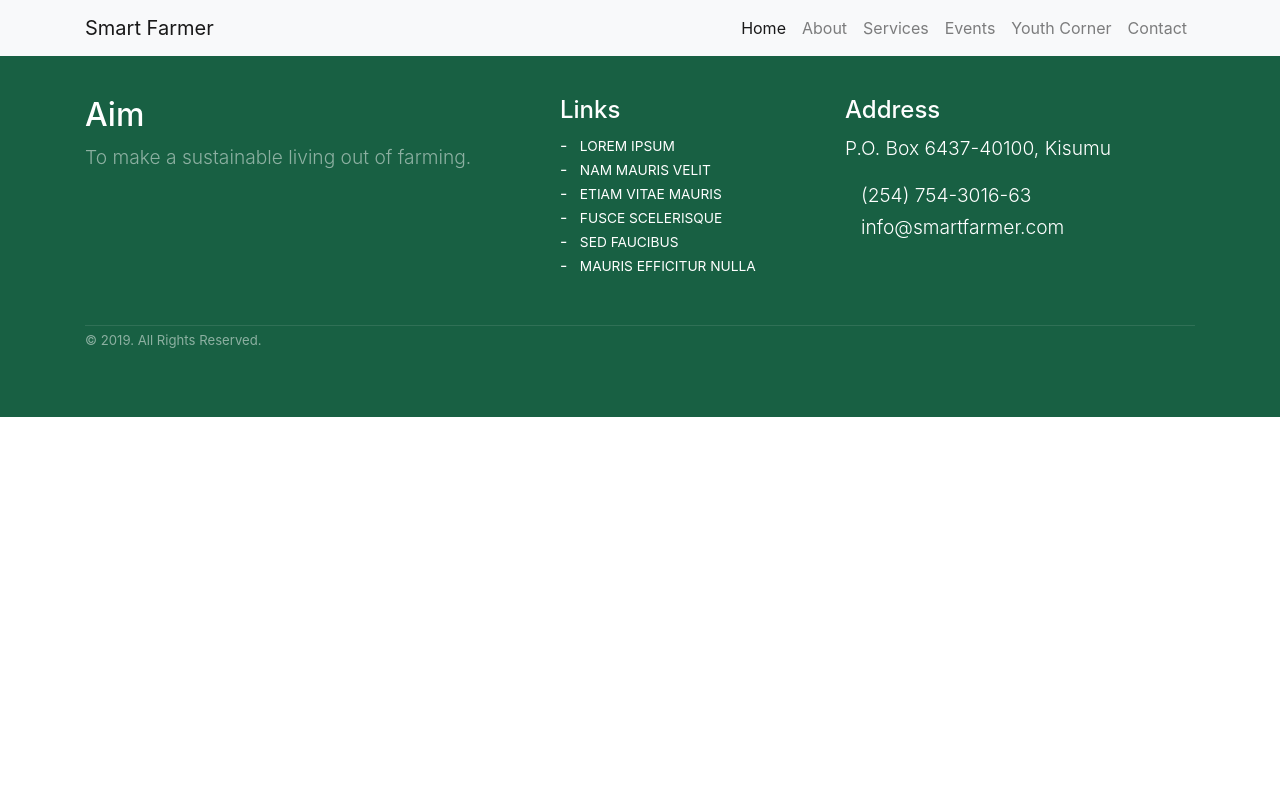
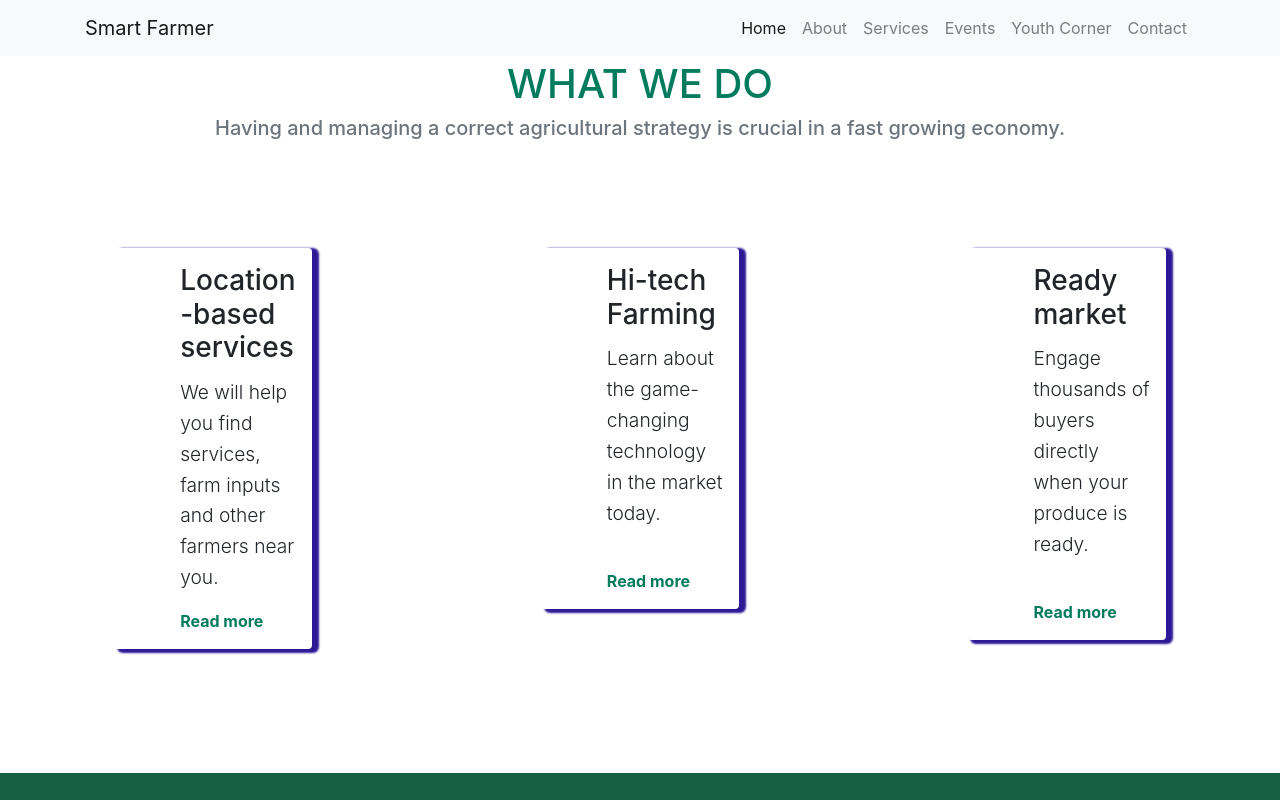
Before and after one commit to nyatindopatrick/smart-farmer, a React app: page /services in a window 1280 px wide. Shown: the top 800 px of the page. Built offline with nearby package versions, Linux system fonts and the light colour scheme; some icons are missing.

Commit message:
adding contacts and services components

```diff
--- a/src/client/App.js
+++ b/src/client/App.js
@@ -4,6 +4,8 @@ import Home from './components/Home/index';
 import About from './components/About/About';
 import YouthCorner from './components/youthCorner/youthCorner';
 import Events from './components/Events/Events';
+import Contact from "./components/Contact/Contact";
+import Services from './components/Services/Services';
 import './app.css';
 import './card.css';
 import Footer from './components/Footer/Footer';
@@ -19,6 +21,8 @@ const App = () => {
         <Route path='/about' exact component={About} />
         <Route path='/youthcorner' exact component={YouthCorner} />
         <Route path='/events' exact component={Events} />
+        <Route path='/contact' exact component={Contact} />
+        <Route path='/services' exact component={Services} />
       </Switch>
       <Footer />
     </Router>
--- a/src/client/app.css
+++ b/src/client/app.css
@@ -1958,3 +1958,83 @@ a.btn-card {
     color: #fff;
 }
     /* End card section */
+
+/*Services */
+@import url('https://maxcdn.bootstrapcdn.com/font-awesome/4.7.0/css/font-awesome.min.css');
+section{
+	padding: 60px 0;
+}
+section .section-title{
+	text-align:center;
+	color:#007b5e;
+	margin-bottom:50px;
+	text-transform:uppercase;
+}
+#what-we-do{
+	background:#ffffff;
+}
+#what-we-do .card{
+	padding: 1rem!important;
+	border: none;
+	margin-bottom:1rem;
+	-webkit-transition: .5s all ease;
+	-moz-transition: .5s all ease;
+	transition: .5s all ease;
+}
+#what-we-do .card:hover{
+	-webkit-box-shadow: 5px 7px 9px -4px rgb(158, 158, 158);
+	-moz-box-shadow: 5px 7px 9px -4px rgb(158, 158, 158);
+	box-shadow: 5px 7px 9px -4px rgb(158, 158, 158);
+}
+#what-we-do .card .card-block{
+	padding-left: 50px;
+    position: relative;
+}
+#what-we-do .card .card-block a{
+	color: #007b5e !important;
+	font-weight:700;
+	text-decoration:none;
+}
+#what-we-do .card .card-block a i{
+	display:none;
+
+}
+#what-we-do .card:hover .card-block a i{
+	display:inline-block;
+	font-weight:700;
+
+}
+#what-we-do .card .card-block:before{
+	font-family: FontAwesome;
+    position: absolute;
+    font-size: 39px;
+    color: #007b5e;
+    left: 0;
+	-webkit-transition: -webkit-transform .2s ease-in-out;
+    transition:transform .2s ease-in-out;
+}
+#what-we-do .card .block-1:before{
+    content: "\f0e7";
+}
+#what-we-do .card .block-2:before{
+    content: "\f0eb";
+}
+#what-we-do .card .block-3:before{
+    content: "\f00c";
+}
+#what-we-do .card .block-4:before{
+    content: "\f209";
+}
+#what-we-do .card .block-5:before{
+    content: "\f0a1";
+}
+#what-we-do .card .block-6:before{
+    content: "\f218";
+}
+#what-we-do .card:hover .card-block:before{
+	-webkit-transform: rotate(360deg);
+	transform: rotate(360deg);
+	-webkit-transition: .5s all ease;
+	-moz-transition: .5s all ease;
+	transition: .5s all ease;
+}
--- /dev/null
+++ b/src/client/components/Contact/Contact.js
@@ -0,0 +1,49 @@
+import React from 'react';
+
+const Contact = () => {
+    return(
+        <div className="container">
+
+<h3 className="text-center">Contact us</h3><br />
+
+<div className="row">
+  <div className="col-md-8">
+      <form action="/post" method="post">
+        <input className="form-control" name="name" placeholder="Name..." /><br />
+        <input className="form-control" name="phone" placeholder="Phone..." /><br />
+        <input className="form-control" name="email" placeholder="E-mail..." /><br />
+        <textarea className="form-control" name="text" placeholder="How can we help you?" style={{height:"150px"}}>
+        </textarea><br />
+        <input className="btn btn-primary" type="submit" value="Send" /><br /><br />
+      </form>
+  </div>
+  <div className="col-md-4">
+    <b>Customer service:</b> <br />
+    Phone: 0799820090<br />
+    E-mail: <a href="mailto:support@mysite.com">support@gmail.com</a><br />
+    <br /><br />
+    <b>Headquarter:</b><br />
+    Company Inc, <br />
+    Okore drive 3<br />
+    55001 Kisumu, Kenya<br />
+    Phone: 0799820090<br />
+    <a href="mailto:usa@mysite.com">smartfarmer@gmail.com</a><br />
+
+
+    <br /><br />
+    <b>Kakamega:</b><br />
+    Company Kach Ltd, <br />
+    25/F.168 Msandu<br />
+    Fish Street, Kakamega<br />
+    Phone: 0718714785<br />
+    <a href="mailto:hk@mysite.com">kakamega@mysite.com</a><br />
+
+
+  </div>
+</div>
+
+</div>
+    );
+};
+
+export default Contact;
--- /dev/null
+++ b/src/client/components/Services/Services.js
@@ -0,0 +1,41 @@
+import React from 'react'
+
+export default function Services() {
+    return (
+        <section id="what-we-do">
+            <div class="container-fluid">
+                <h2 class="section-title mb-2 h1">What we do</h2>
+                <p class="text-center text-muted h5">Having and managing a correct agricultural strategy is crucial in a fast growing economy.</p>
+                <div class="row mt-5">
+                    <div class="col-xs-12 col-sm-6 col-md-4 col-lg-4 col-xl-4">
+                        <div class="card">
+                            <div class="card-block block-1">
+                                <h3 class="card-title">Location-based services</h3>
+                                <p class="card-text">We will help you find services, farm inputs and other farmers near you.</p>
+                                <a href="javascript:void();" title="Read more" class="read-more" >Read more<i class="fa fa-angle-double-right ml-2"></i></a>
+                            </div>
+                        </div>
+                    </div>
+                    <div class="col-xs-12 col-sm-6 col-md-4 col-lg-4 col-xl-4">
+                        <div class="card">
+                            <div class="card-block block-2">
+                                <h3 class="card-title">Hi-tech Farming</h3>
+                                <p class="card-text">Learn about the game-changing technology in the market today.</p><br />
+                                <a href="javascript:void();" title="Read more" class="read-more" >Read more<i class="fa fa-angle-double-right ml-2"></i></a>
+                            </div>
+                        </div>
+                    </div>
+                    <div class="col-xs-12 col-sm-6 col-md-4 col-lg-4 col-xl-4">
+                        <div class="card">
+                            <div class="card-block block-3">
+                                <h3 class="card-title">Ready market</h3>
+                                <p class="card-text">Engage thousands of buyers directly when your produce is ready.</p> <br />
+                                <a href="javascript:void();" title="Read more" class="read-more" >Read more<i class="fa fa-angle-double-right ml-2"></i></a>
+                            </div>
+                        </div>
+                    </div>
+                </div>
+            </div>
+        </section>
+    )
+}
```
